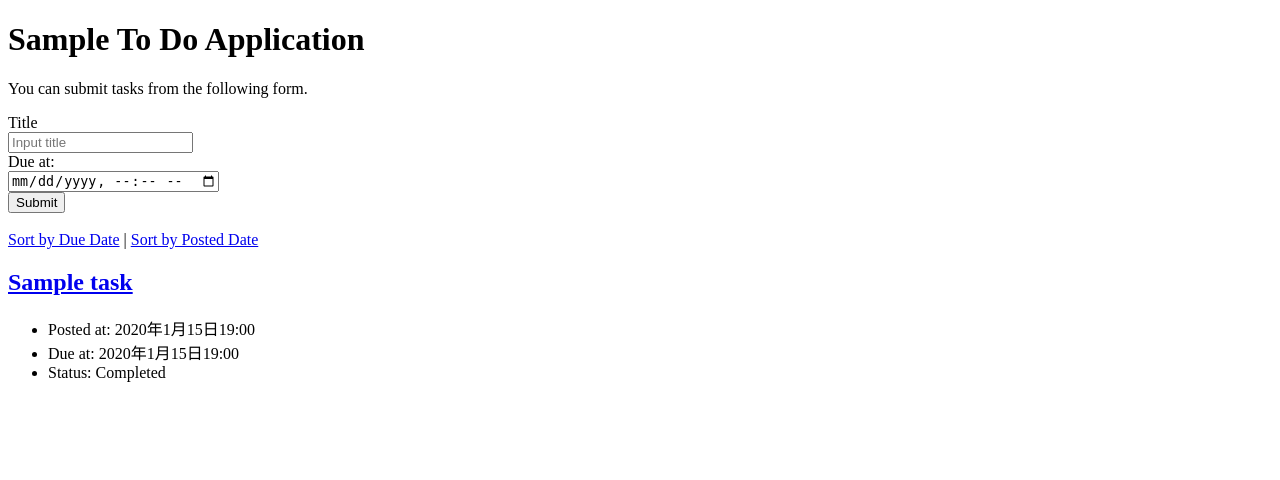
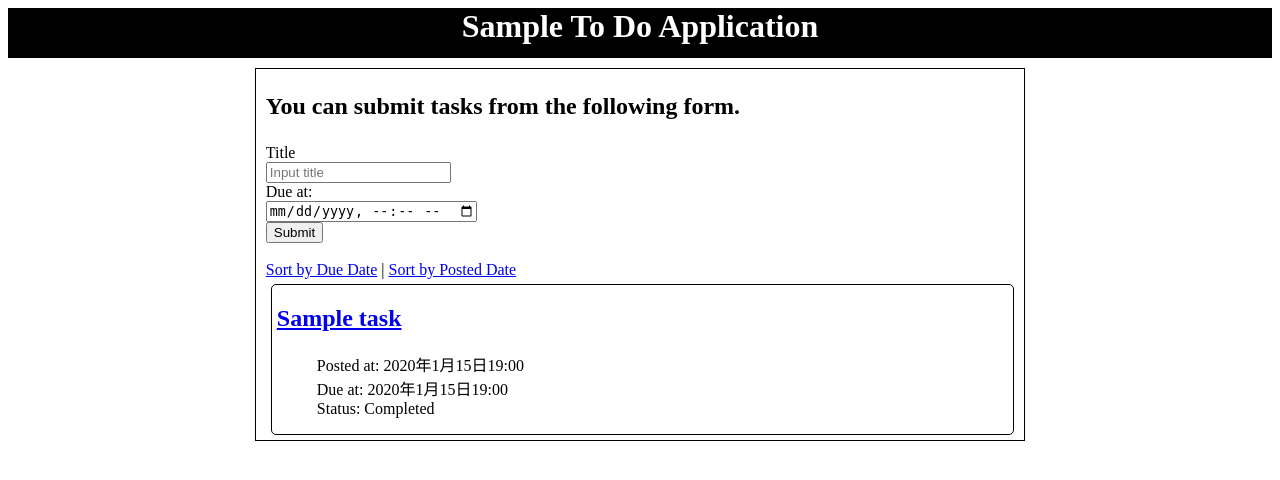
Before and after one commit to s1f102401764/django-test-exercise, a Django app: page / in a window 1280 px wide. Shown: the top 480 px of the page. Run offline with Django 5.2, Linux system fonts and the light colour scheme; tables that the repository leaves empty hold one stand-in row (values such as "Sample post").

Commit message:
index.cssの作成

```diff
--- /dev/null
+++ b/todo/static/index.css
@@ -0,0 +1,39 @@
+.board{
+    display:flex;
+    align-items: center;
+    flex-direction: column;;
+}
+
+h1{
+    background-color: black;
+    color:white;
+    width: 100%;
+    height:50px;
+    margin:0;
+    text-align: center;
+}
+
+.content_box{
+    width: 60%;
+    border:1px solid black;
+    margin-top:10px;
+    padding-left:10px;
+}
+
+#explain{
+    font-weight: 600;
+    font-size:150%;
+}
+
+.text{
+    border:black solid 1px;
+    margin:5px;
+    margin-right: 10px;
+    padding-left: 5px;
+    border-radius: 5px;
+
+}
+
+.text li{
+    list-style: none;
+}
--- a/todo/templates/todo/index.html
+++ b/todo/templates/todo/index.html
@@ -5,12 +5,15 @@
     <head>
         <title>To Do Application</title>
         <meta charset="UTF-8">
+        <link rel="stylesheet" href="{% static 'index.css' %}" />
         <meta name="author" content="INIAD">
     </head>
 
     <body>
+        <div class = "board">
             <h1>Sample To Do Application</h1>
-        <p>You can submit tasks from the following form.</p>
+            <div class = "content_box">
+                <p id = "explain">You can submit tasks from the following form.</p>
                 <form action="{% url 'index' %}" method="post">
                     {% csrf_token %}
                     <div>
@@ -48,6 +51,7 @@
                     </ul>
                 </div>
                 {% endfor %}
+            </div>
+        </div>
     </body>
-
 </html>
```
Lines whose indentation alone changed are shown as unchanged.
